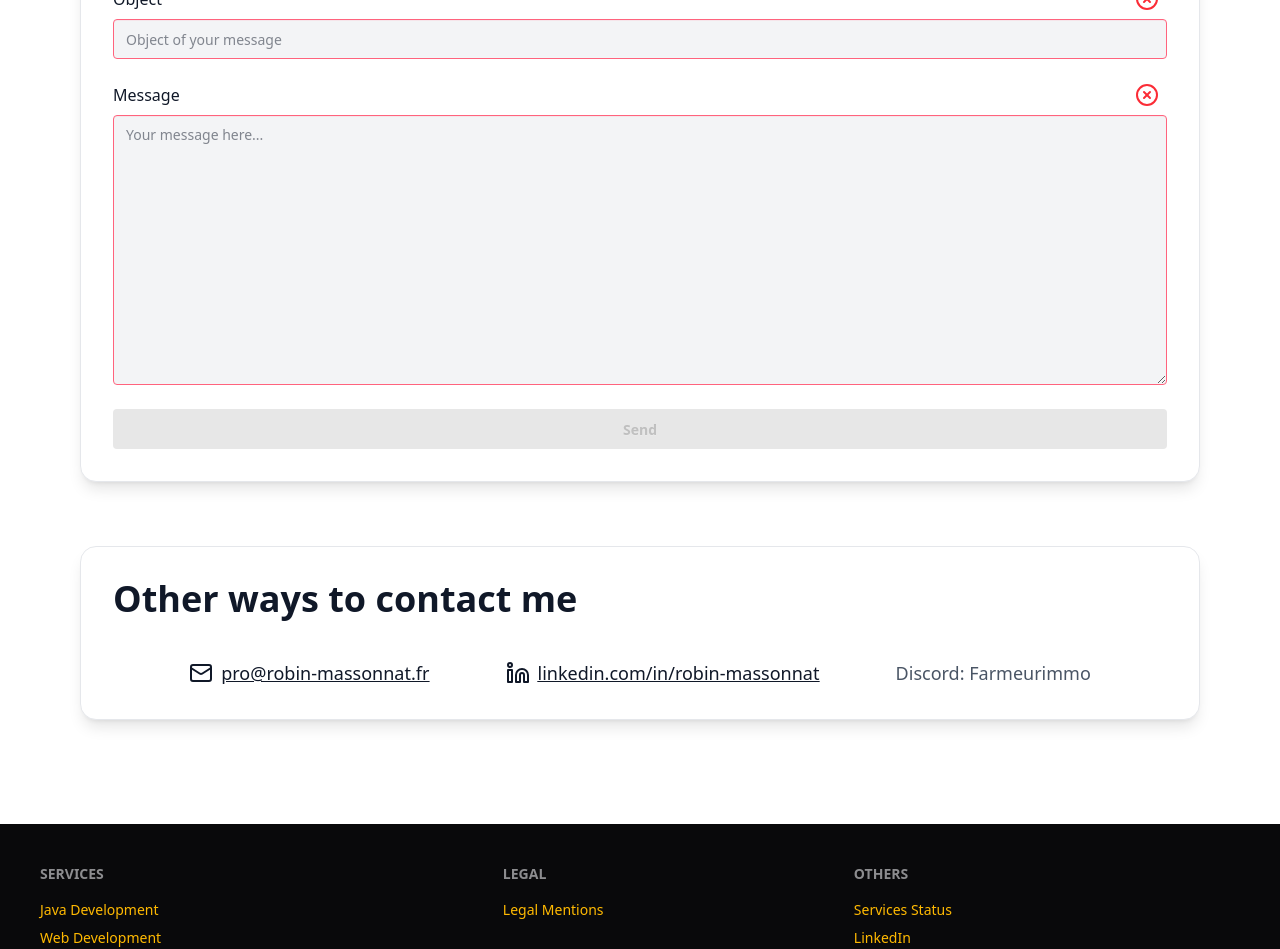
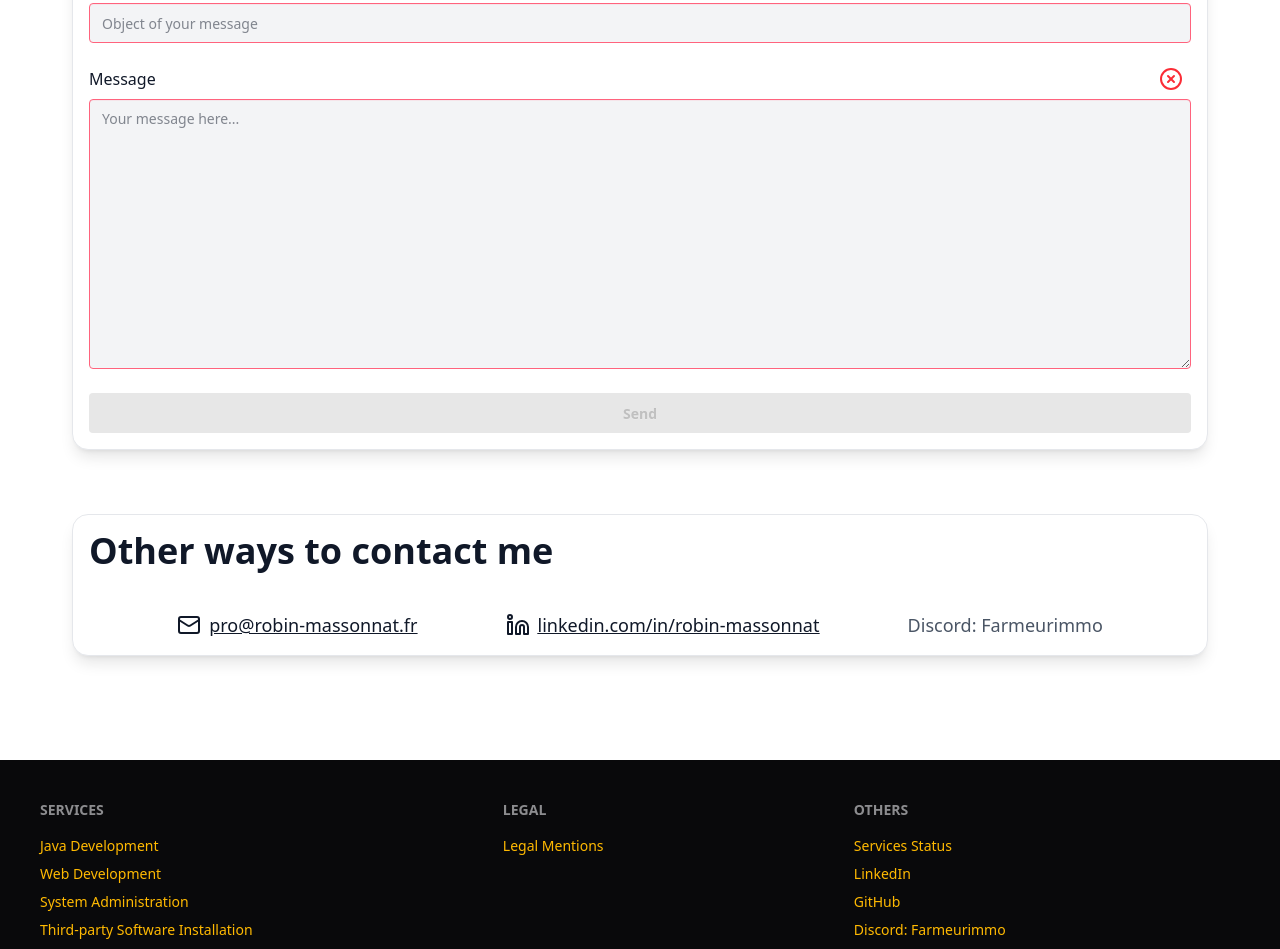
Before and after one commit to Farmeurimmo/portfolio-v5, a Next.js app: page /en in a window 1280 px wide. Shown: the part 2879-3828 px from the top of the page. Built offline with nearby package versions, Linux system fonts and the light colour scheme; no server answers.

Commit message:
fix: adjust body min-width and form padding for improved layout consistency

```diff
--- a/src/app/BaseLayout.jsx
+++ b/src/app/BaseLayout.jsx
@@ -15,7 +15,7 @@ export default function BaseLayout({children, locale = "en"}) {
             <script defer data-domain="farmeurimmo.fr"
                     src="https://plausible.farmeurimmo.fr/js/script.file-downloads.hash.outbound-links.pageview-props.tagged-events.js"/>
         </head>
-        <body className={`antialiased min-h-screen w-screen min-w-[400px]`}>
+        <body className={`antialiased min-h-screen w-screen min-w-[450px]`}>
         {children}
         </body>
         </html>
--- a/src/app/components/ContactForm.jsx
+++ b/src/app/components/ContactForm.jsx
@@ -68,10 +68,10 @@ export default function ContactForm({service}) {
     };
 
     return (
-        <div className="flex flex-col gap-6 px-2 py-8 items-start justify-center w-full max-w-7xl">
+        <div className="flex flex-col gap-6 py-8 items-start justify-center w-full max-w-7xl">
             <form
                 onSubmit={handleSubmit}
-                className="flex flex-col gap-6 p-8 bg-white dark:bg-gray-900 text-gray-900 dark:text-white
+                className="flex flex-col gap-6 p-4 bg-white dark:bg-gray-900 text-gray-900 dark:text-white
                 rounded-2xl shadow-lg w-full border border-gray-200 dark:border-gray-800"
             >
                 <h2 className="text-4xl font-semibold text-left text-gray-900 dark:text-white">{t("contact.formTitle")}</h2>
@@ -166,7 +166,7 @@ export default function ContactForm({service}) {
                 {error && <p className="text-red-500 text-sm text-center">{error}</p>}
             </form>
 
-            <div className="bg-white dark:bg-gray-900 text-gray-900 dark:text-white p-8 rounded-2xl shadow-lg
+            <div className="bg-white dark:bg-gray-900 text-gray-900 dark:text-white p-4 rounded-2xl shadow-lg
             w-full border border-gray-200 dark:border-gray-800 flex flex-col flex-wrap mt-10">
                 <h2 className="text-4xl font-semibold text-left text-gray-900 dark:text-white mb-4">{t("contact.otherWays")}</h2>
                 <div className="mt-6 flex flex-col flex-wrap lg:flex-row justify-evenly">
```
